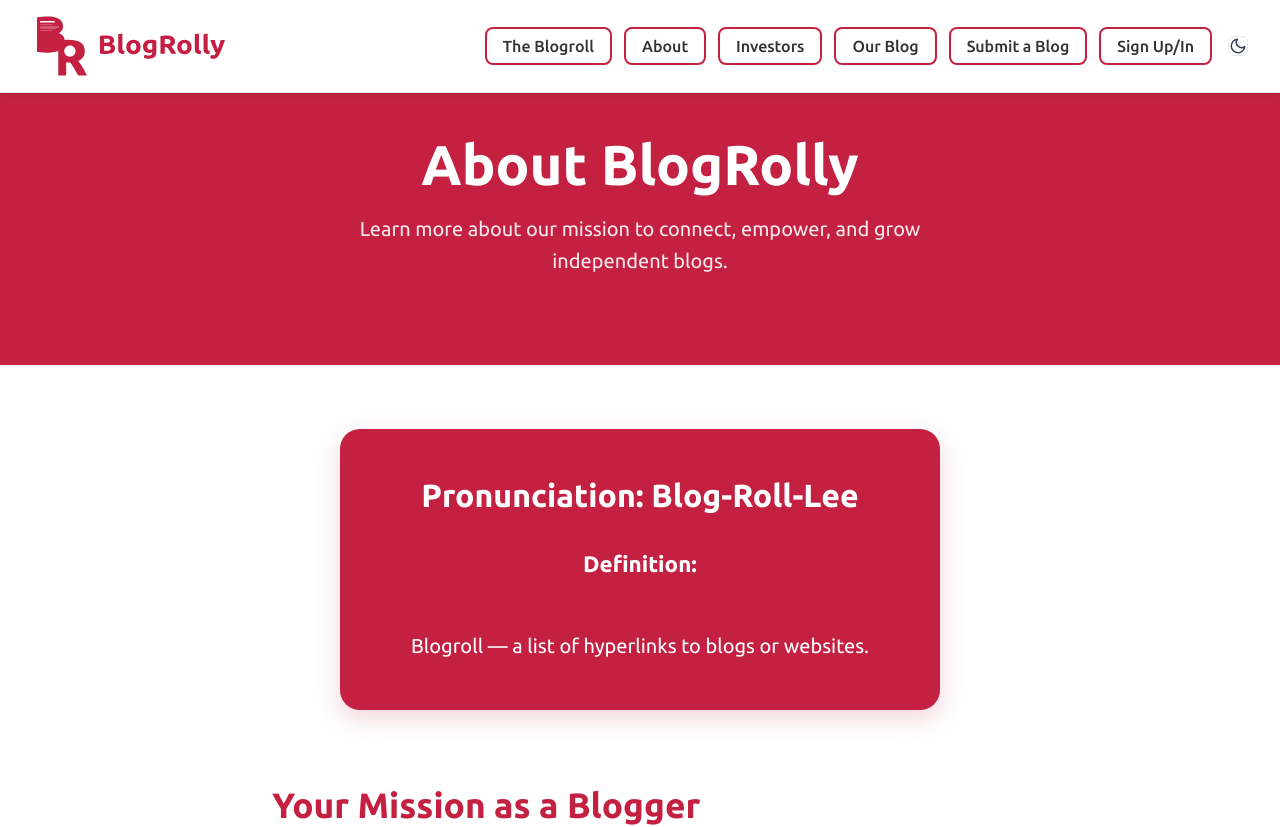
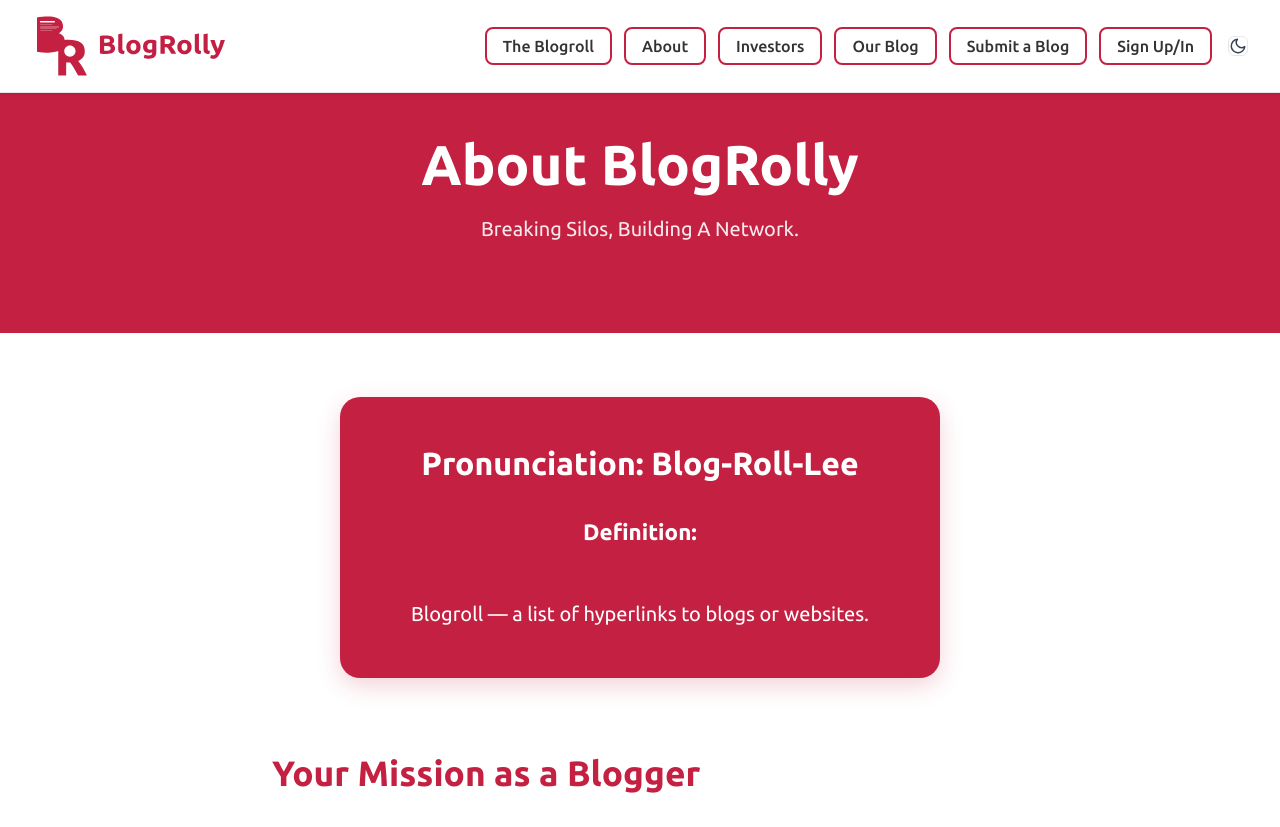
Before and after one commit to NoleneCodes/BlogRollyProto, a Next.js app: page /about in a window 1280 px wide. Shown: the top 827 px of the page. Built offline with nearby package versions, Linux system fonts and the light colour scheme; no server answers.

Commit message:
about page heading finished

```diff
--- a/pages/about.tsx
+++ b/pages/about.tsx
@@ -9,14 +9,14 @@
   return (
     <Layout
       title="About - BlogRolly"
-      description="Breaking Silos, Building A Network"
+      description="Learn more about our mission to connect, empower, and grow independent blogs."
       canonical="https://blogrolly.com/about"
     >
       <>
       <div className={styles.hero}>
         <h1 className={styles.title}>About BlogRolly</h1>
         <p className={styles.description}>
-          Learn more about our mission to connect, empower, and grow independent blogs.
+          Breaking Silos, Building A Network.
         </p>
       </div>
       <div className={styles.pronunciationCard}>
```
